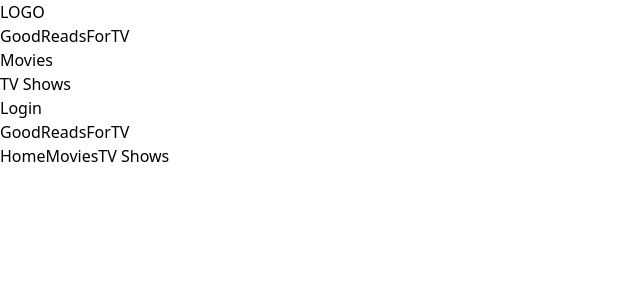
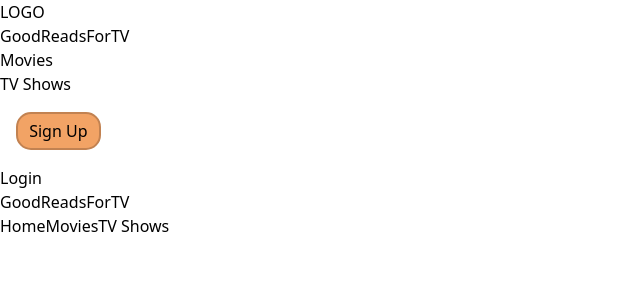
Before and after one commit to Dunder-Mifflin-Devs/GoodReadsForTV, a React (Vite) app in the folder good-reads-for-tv/: page / in a window 1280 px wide. Shown: the top 300 px of the page, without its empty margins (0-640 px from the left). Built offline with nearby package versions, Linux system fonts and the light colour scheme; the HTML template or start-up script is replaced by a standard one.

Commit message:
Created some css variable and slight personalized styling

```diff
--- a/good-reads-for-tv/src/App.jsx
+++ b/good-reads-for-tv/src/App.jsx
@@ -2,6 +2,7 @@ import { useState } from "react";
 import Footer from "./components/Footer/Footer";
 import Header from "./components/Header";
 import "../src/index.css"
+import "../src/baseStyling.css"
 
 function App() {
 
@@ -19,6 +20,7 @@ function App() {
     <>
       {/* Modal */}
       <Header />
+
       <Footer />
     </>
   );
--- /dev/null
+++ b/good-reads-for-tv/src/baseStyling.css
@@ -0,0 +1,68 @@
+/* Used to keep the base styling and CSS variables in one place */
+
+
+:root {
+    /* --font-family-default: */
+    /* Subject to change after voting in  */
+    --font-lisu: 'Lisu Bosa', serif;
+    --font-nunito: 'Nunito', sans-serif;
+    --font-oswald: 'Oswald', sans-serif;
+    --font-raleway: 'Raleway', sans-serif;
+    --font-victor: 'Victor Mono', monospace;
+
+  /** Use [--variable-name] for whatever color you want to sub in your tailwind.  */
+  /** bg-[--black] would give the background */
+    --orange:#F2A365;
+    --orangeBorder: #c28251;
+
+    --blue: #7395B7;
+
+    --gray: #526980;
+    --grayBorder: #425466;
+    --modalGrey:#757575;
+
+    --black:#222831;
+
+    --white:#ECECEC;
+    --whiteBorder: #CCCCCC;
+
+    --yellow: #ffa629;
+
+}
+
+.dft-btn{
+    border: 2px solid #c28251;
+    background-color: #F2A365;
+    padding: 0.3rem 0.7rem;
+    margin: 1rem
+}
+
+.round{
+  border-radius: 15px;
+}
+
+.sharp{
+  border-radius: 4px;
+}
+
+
+/* Custom font classes using the CSS variables */
+.font-lisu {
+  font-family: var(--font-lisu);
+}
+
+.font-nunito {
+  font-family: var(--font-nunito);
+}
+
+.font-oswald {
+  font-family: var(--font-oswald);
+}
+
+.font-raleway {
+  font-family: var(--font-raleway);
+}
+
+.font-victor {
+  font-family: var(--font-victor);
+}
--- a/good-reads-for-tv/src/components/Header.jsx
+++ b/good-reads-for-tv/src/components/Header.jsx
@@ -1,5 +1,6 @@
 import { useState } from "react";
 import Login from "./Login";
+
 
 export default function Header() {
 
@@ -10,7 +11,7 @@ export default function Header() {
     }
 
     return (
-    <div className="bg-gray-700 border-b border-gray-600 border-opacity-30 flex w-full">
+    <div className="bg-[var(--gray)] border-b border-gray-600 border-opacity-30 flex w-full">
         <div className="container p-2 px-4 mx-auto">
             <div className="flex justify-between items-center py-5">
                 <div className="flex items-center">
@@ -25,6 +26,8 @@ export default function Header() {
                                 <li className="mr-14 text-2xl text-white hover:text-gray-200 tracking-tight">TV Shows</li>
                             </ul>
                         </div>
+                        <button className="dft-btn round">
+Sign Up      </button>
                         <div>
                             <button className="text-lg text-white" onClick={() => setShowLogin(true)}>Login</button>
                         </div>
```
